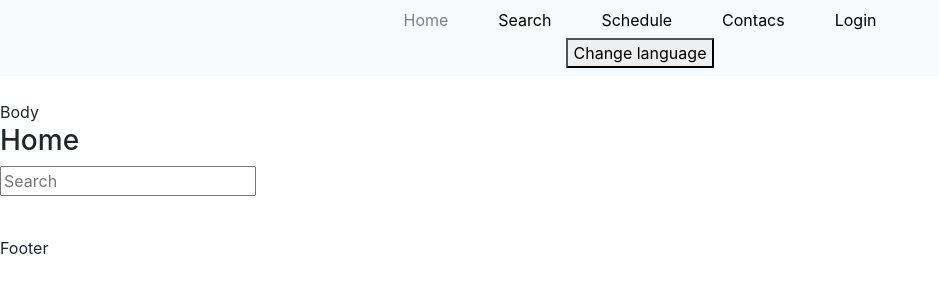
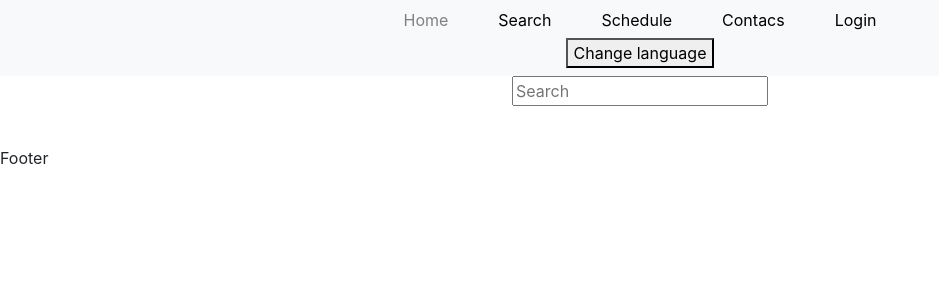
Before and after one commit to Selevn/Ticket-manager, a React app: page /home in a window 1280 px wide. Shown: the top 300 px of the page, without its empty margins (0-939 px from the left). Built offline with nearby package versions, Linux system fonts and the light colour scheme.

Commit message:
added some classes

```diff
--- /dev/null
+++ b/src/js/components/Main/Home/Home.css
@@ -0,0 +1,8 @@
+li {
+  list-style-type: none; /* Убираем маркеры */
+}
+
+ul
+{
+  padding-left: 0;
+}
--- a/src/js/components/Main/Home/Home.jsx
+++ b/src/js/components/Main/Home/Home.jsx
@@ -1,22 +1,39 @@
 import React from 'react'
 import {LanguageContext} from "../../Contexts/LanguageContext";
 import languageSrc from "../../../language"
+
+import style from "./Home.module.css"
+import "./Home.css"
+
+import {Container, Row, Col} from "react-bootstrap";
 
 import PropTypes from "prop-types"
 
 const Home = props => {
   return (<div>
     <LanguageContext.Consumer>
-      {langProps => (<div>
-            <h3>{languageSrc.home[langProps.language]}</h3>
-            <input placeholder={languageSrc.search[langProps.language]} type="text" value={props.searchText}
-                   onChange={props.onInputChange}/>
-            {/*подсказка при наборе*/}
-            <div className="tip">
-              <ul>
-                {props.concerts.map((item, index) => <li key={index}>{item.band}</li>)}
-              </ul>
-            </div>
+      {langProps => (
+          <div>
+            <Container>
+              <Row>
+                <Col sm={3} xs={3} md={3} lg={3} xl={3}>
+
+                </Col>
+                <Col className={style.searchColumn}>
+                  <input placeholder={languageSrc.search[langProps.language]} type="text" value={props.searchText}
+                         onChange={props.onInputChange}/>
+                  <div className={style.tip}>
+                    <ul className={style.tipUl}>
+                      {props.concerts.map((item, index) => <li className={style.tipLi} key={index}>{item.band}</li>)}
+                    </ul>
+                  </div>
+                </Col>
+                <Col sm={3} xs={3} md={3} lg={3} xl={3}>
+
+                </Col>
+              </Row>
+            </Container>
+
           </div>
       )}
     </LanguageContext.Consumer>
--- /dev/null
+++ b/src/js/components/Main/Home/Home.module.css
@@ -0,0 +1,22 @@
+.searchColumn {
+  text-align: center;
+}
+
+.tipUl {
+  text-align: left;
+
+}
+
+.tip {
+
+  text-align: center;
+}
+
+.tipLi
+{
+  padding-left: 2rem;
+}
+.tipLi:hover
+{
+  background-color: #cecece;
+}
--- a/src/js/components/Main/MainComponents/Body/Body.jsx
+++ b/src/js/components/Main/MainComponents/Body/Body.jsx
@@ -10,9 +10,6 @@ import Contacts from "../../Contacts/Contacts.jsx";
 const Body = props => {
   return (
       <div>
-        <br/>
-        Body
-        <br/>
         <Switch>
           <Route exact path='/home' component={() => <HomeContainer getConcerts={props.getConcerts}/>}/>
           <Route exact path='/search' component={Search}/>
```
